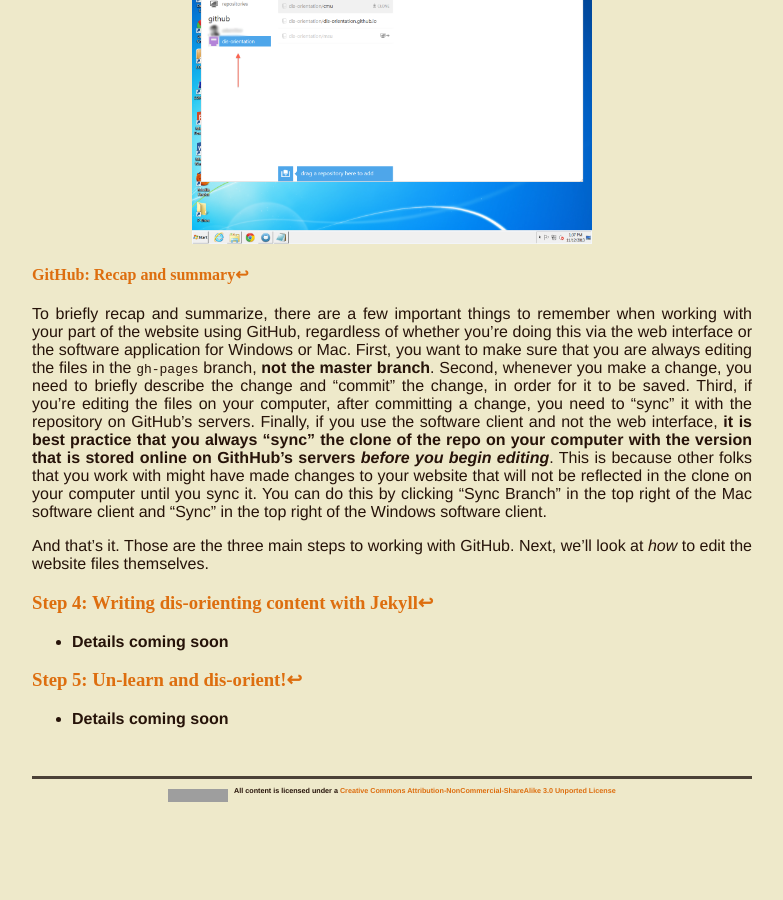
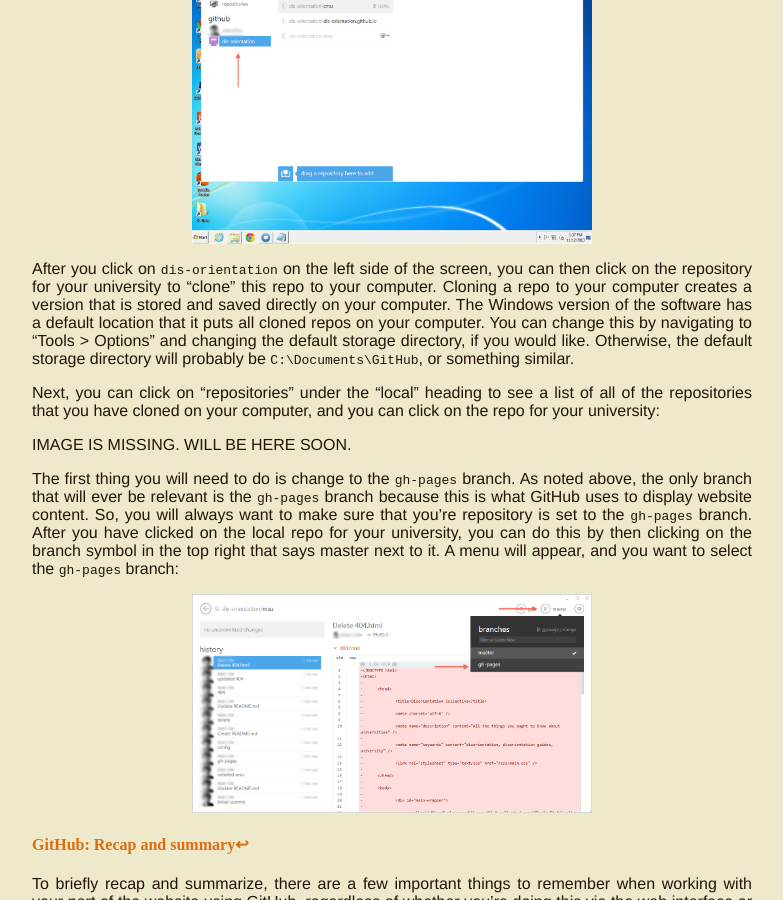
Before and after one commit to dis-orientation/dis-orientation.github.io, a Jekyll site: the page built from involved.md, in a window 1280 px wide and 900 px high, scrolled down 7466 px. Shown: the whole window, without its empty margins (248-1031 px from the left). Built offline with Jekyll 4.4.1, drawn with Linux system fonts in a browser that asks for light colours; Markdown is read by kramdown in place of the engine named in the settings; before the commit the page ends 8278 px from its top, so only the background shows below that; grey boxes are pictures that could not be loaded.

Commit message:
how to change branch on windows

```diff
--- a/involved.md
+++ b/involved.md
@@ -151,7 +151,22 @@
 
 As with the Mac software, after you have downloaded and installed the Windows software, you will be asked to enter the username and password that you set up for GitHub. Once we have added you to the `dis-orientation` GitHub account, you should see a dashboard screen that looks like this, with `dis-orientation` on the left:
 
-<img alt="git-mac-sync" width="400" src="/images/git-windows-clone.png" style="display:block; margin:0 auto;" />
+<img alt="git-windows-clone" width="400" src="/images/git-windows-clone.png" style="display:block; margin:0 auto;" />
+
+After you click on `dis-orientation` on the left side of the screen, you can then click on the repository for your university to "clone" this repo to your computer. Cloning a repo to your computer creates a version that is stored and saved directly on your computer. The Windows version of the software has a default location that it puts all cloned repos on your computer. You can change this by navigating to "Tools > Options" and changing the default storage directory, if you would like. Otherwise, the default storage directory will probably be `C:\Documents\GitHub`, or something similar.
+
+Next, you can click on "repositories" under the "local" heading to see a list of all of the repositories that you have cloned on your computer, and you can click on the repo for your university:
+
+IMAGE IS MISSING. WILL BE HERE SOON.
+
+<!--
+<img alt="git-windows-myrepos" width="400" src="/images/git-windows-myrepos.png" style="display:block; margin:0 auto;" />
+-->
+
+The first thing you will need to do is change to the `gh-pages` branch. As noted above, the only branch that will ever be relevant is the `gh-pages` branch because this is what GitHub uses to display website content. So, you will always want to make sure that you're repository is set to the `gh-pages` branch. After you have clicked on the local repo for your university, you can do this by then clicking on the branch symbol in the top right that says master next to it. A menu will appear, and you want to select the `gh-pages` branch:
+
+<img alt="git-windows-branch" width="400" src="/images/git-windows-branch.png" style="display:block; margin:0 auto;" />
+
 
 #### <a id="github-summary">GitHub: Recap and summary</a><a href="#toc">↩</a>
 
```
Also changed, not shown: images/git-windows-branch.PNG (added).
